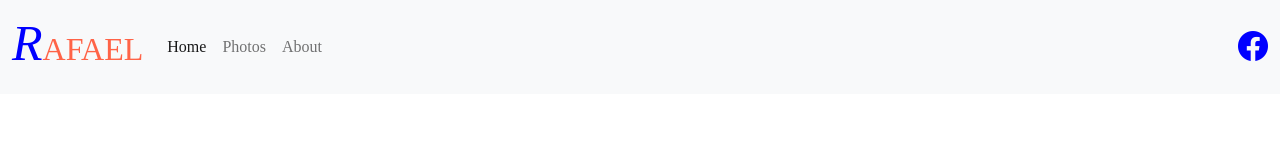
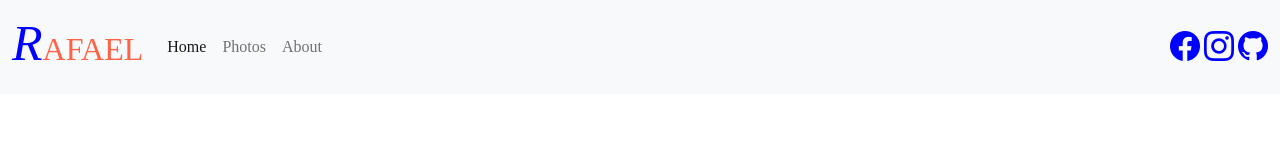
Before and after one commit to JrFacun/My-Portfolio, a plain HTML site: page index.html in a window 1280 px wide. Drawn offline with nearby package versions, Linux system fonts and the light colour scheme; a web font is replaced by a local one.

Commit message:
Updated icons

```diff
--- a/index.html
+++ b/index.html
@@ -47,6 +47,8 @@
                 </ul>
                 <span class="navbar-text">
                     <a href="https://www.facebook.com/saitmaaaaaa"><i class="bi bi-facebook"></i></a>
+                    <a href="https://www.instagram.com/saitmaaaaaa"><i class="bi bi-instagram"></i></a>
+                    <a href="https://www.github.com/saitmaaaaaa"><i class="bi bi-github"></i></a>
                 </span>
               </div>
             </div>
```
